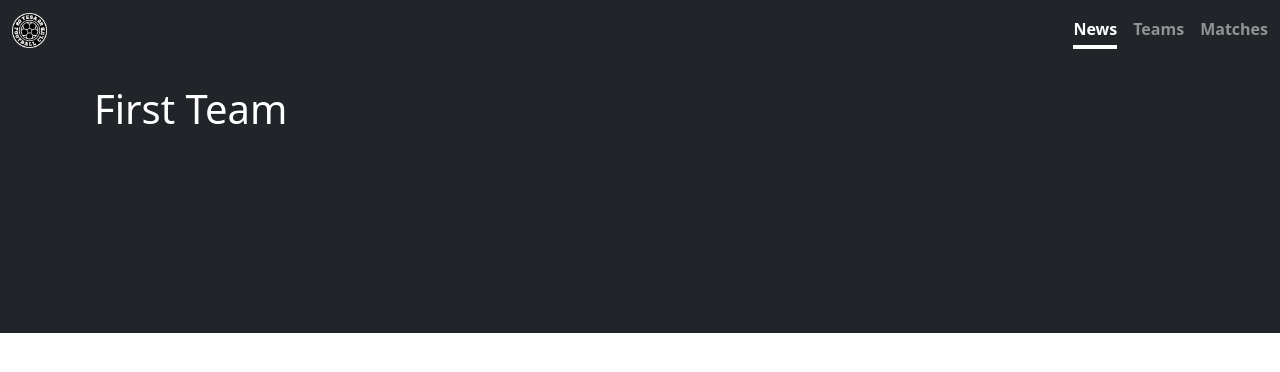
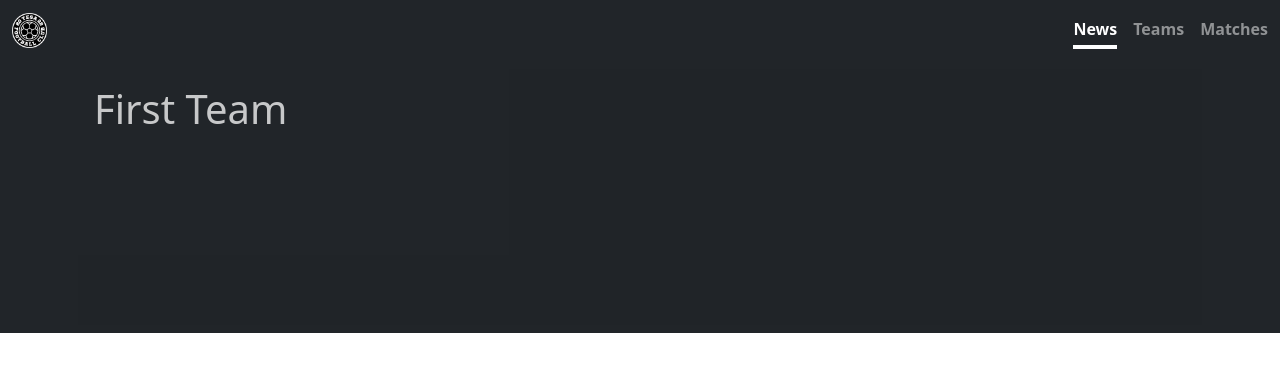
Before and after one commit to tesafc/tesafc.github.io, a Jekyll site: the page built from teams.html, in a window 1280 px wide. Shown: the top 372 px of the page. Built offline with Jekyll 4.4.1, drawn with Linux system fonts in a browser that asks for light colours.

Commit message:
Update teams.html

```diff
--- a/teams.html
+++ b/teams.html
@@ -5,7 +5,7 @@
 
 <div class="text-bg-dark">
   <div class="container p-2">
-    <div class="card text-bg-dark border-0 rounded-0" style="height: 16rem;">
+    <div class="card text-bg-dark border-0 rounded-0 opacity-75" style="height: 16rem;">
       <img src="" class="card-img" alt="">
       <div class="card-img-overlay">
         <h1 class="card-title text-capitalize">first team</h1>
```
